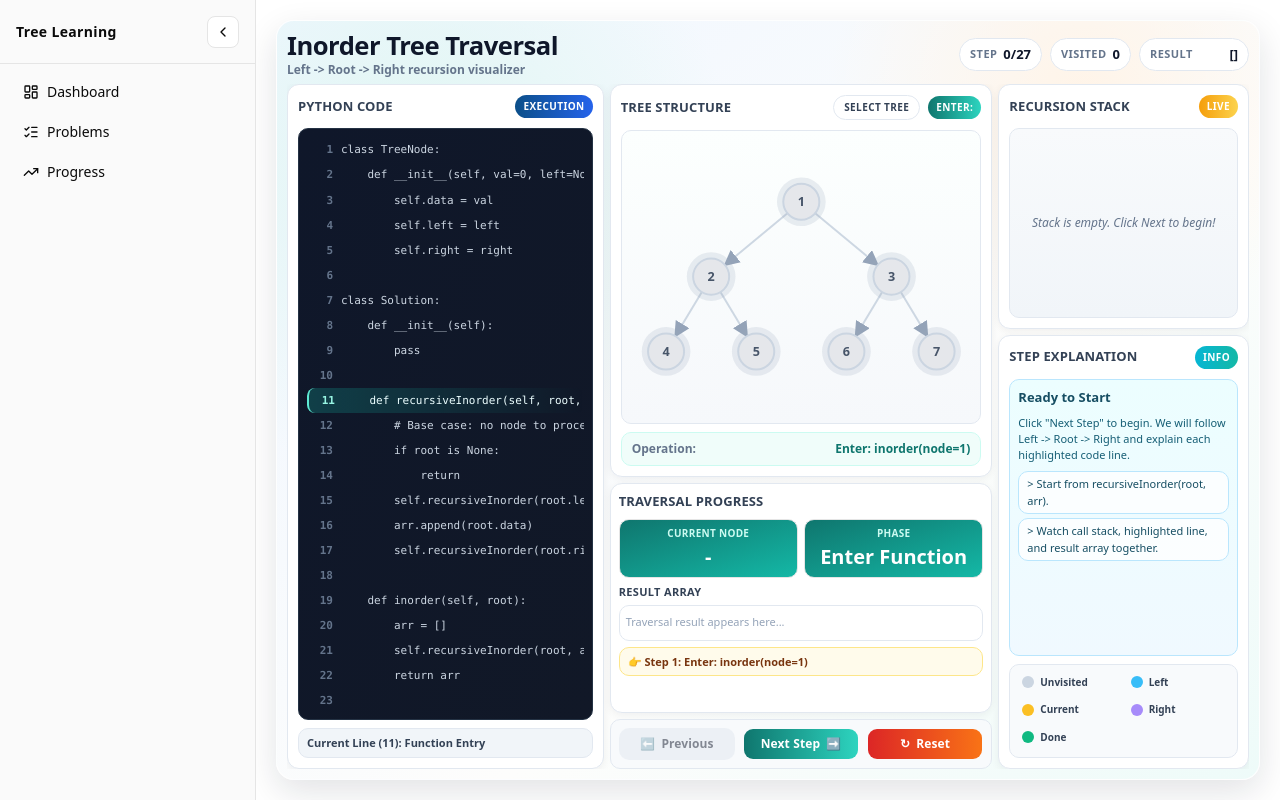
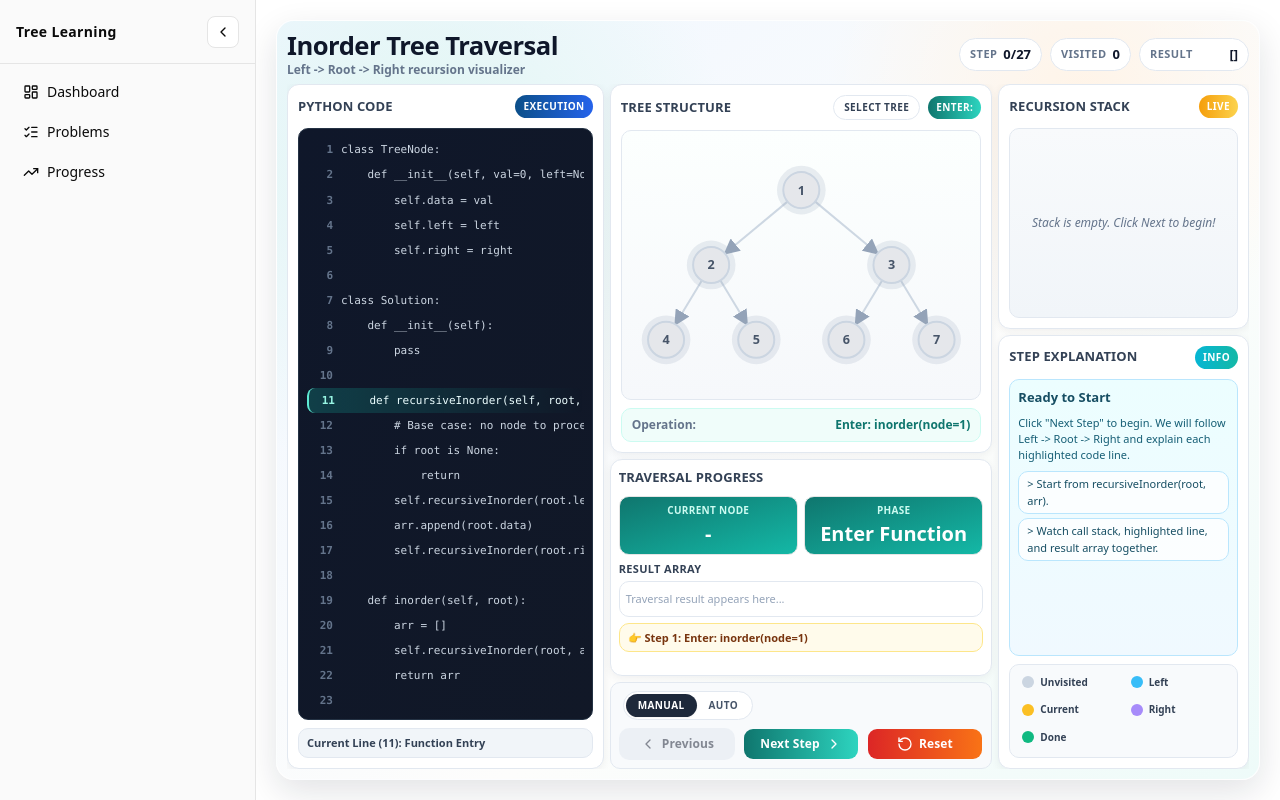
Before and after one commit to naveencreation/LeetCode-Learner, a Next.js app in the folder frontend/: page /problems/binary-tree/inorder-traversal in a window 1280 px wide. Built offline with nearby package versions, Linux system fonts and the light colour scheme.

Commit message:
lucid icon implemented

```diff
--- a/frontend/src/features/inorder/components/ControlsBar.tsx
+++ b/frontend/src/features/inorder/components/ControlsBar.tsx
@@ -1,8 +1,16 @@
 import { Button } from "@/components/ui/button";
+import { ChevronLeft, ChevronRight, Pause, Play, RotateCcw } from "lucide-react";
 
 interface ControlsBarProps {
   isAtStart: boolean;
   isAtEnd: boolean;
+  controlMode: "manual" | "auto";
+  setControlMode: (mode: "manual" | "auto") => void;
+  isPlaying: boolean;
+  autoPlaySpeedMs: number;
+  setAutoPlaySpeedMs: (speedMs: number) => void;
+  playTraversal: () => void;
+  pauseTraversal: () => void;
   nextStep: () => void;
   previousStep: () => void;
   resetTraversal: () => void;
@@ -11,36 +19,119 @@ interface ControlsBarProps {
 export function ControlsBar({
   isAtStart,
   isAtEnd,
+  controlMode,
+  setControlMode,
+  isPlaying,
+  autoPlaySpeedMs,
+  setAutoPlaySpeedMs,
+  playTraversal,
+  pauseTraversal,
   nextStep,
   previousStep,
   resetTraversal,
 }: ControlsBarProps) {
   return (
     <div className="w-full rounded-[10px] border border-slate-200 bg-slate-50 px-3 py-2">
+      <div className="mb-2 flex items-center justify-between gap-2">
+        <div className="inline-flex items-center rounded-full border border-slate-200 bg-white p-0.5 shadow-[inset_0_1px_0_rgba(255,255,255,0.8)]">
+          <button
+            type="button"
+            onClick={() => setControlMode("manual")}
+            className={`rounded-full px-3 py-1 text-[10px] font-extrabold uppercase tracking-[0.04em] transition ${
+              controlMode === "manual"
+                ? "bg-slate-800 text-white shadow-sm"
+                : "text-slate-600 hover:bg-slate-100"
+            }`}
+          >
+            Manual
+          </button>
+          <button
+            type="button"
+            onClick={() => setControlMode("auto")}
+            className={`rounded-full px-3 py-1 text-[10px] font-extrabold uppercase tracking-[0.04em] transition ${
+              controlMode === "auto"
+                ? "bg-teal-600 text-white shadow-sm"
+                : "text-slate-600 hover:bg-slate-100"
+            }`}
+          >
+            Auto
+          </button>
+        </div>
+
+        {controlMode === "auto" ? (
+          <div className="flex items-center gap-2">
+            <span className="text-[10px] font-bold uppercase tracking-[0.04em] text-slate-500">Speed</span>
+            <div className="relative">
+              <select
+                value={String(autoPlaySpeedMs)}
+                onChange={(event) => setAutoPlaySpeedMs(Number(event.target.value))}
+                className="h-8 min-w-[78px] appearance-none rounded-full border border-slate-300 bg-white pl-3 pr-8 text-xs font-extrabold text-slate-700 shadow-[inset_0_1px_0_rgba(255,255,255,0.8)] outline-none transition focus:border-teal-500"
+              >
+                <option value="1400">0.5x</option>
+                <option value="900">1x</option>
+                <option value="650">1.5x</option>
+                <option value="450">2x</option>
+              </select>
+              <span
+                aria-hidden="true"
+                className="pointer-events-none absolute right-2.5 top-1/2 -translate-y-1/2 text-[10px] font-black text-slate-500"
+              >
+                ▾
+              </span>
+            </div>
+          </div>
+        ) : null}
+      </div>
+
       <div className="flex w-full items-center justify-center gap-2">
         <Button
           variant="outline"
-          className="h-8 min-w-[116px] flex-1 rounded-lg border-0 bg-slate-200 px-2.5 text-xs font-extrabold tracking-[0.01em] text-slate-900 hover:bg-slate-300"
+          className="group h-8 min-w-[116px] flex-1 rounded-lg border-0 bg-slate-200 px-2.5 text-xs font-extrabold tracking-[0.01em] text-slate-900 hover:bg-slate-300"
           onClick={previousStep}
-          disabled={isAtStart}
+          disabled={isAtStart || controlMode === "auto"}
         >
-          <span aria-hidden="true">⬅</span>
+          <ChevronLeft
+            size={14}
+            strokeWidth={2}
+            className="transition-transform group-hover:-translate-x-0.5"
+            aria-hidden="true"
+          />
           <span>Previous</span>
         </Button>
+        {controlMode === "manual" ? (
           <Button
-          className="h-8 min-w-[116px] flex-1 rounded-lg bg-gradient-to-r from-teal-700 to-teal-400 px-2.5 text-xs font-extrabold tracking-[0.01em] text-white hover:from-teal-700 hover:to-teal-500"
+            className="group h-8 min-w-[116px] flex-1 rounded-lg bg-gradient-to-r from-teal-700 to-teal-400 px-2.5 text-xs font-extrabold tracking-[0.01em] text-white hover:from-teal-700 hover:to-teal-500"
             onClick={nextStep}
             disabled={isAtEnd}
           >
             <span>Next Step</span>
-          <span aria-hidden="true">➡</span>
+            <ChevronRight
+              size={14}
+              strokeWidth={2}
+              className="transition-transform group-hover:translate-x-0.5"
+              aria-hidden="true"
+            />
           </Button>
+        ) : (
+          <Button
+            className="h-8 min-w-[116px] flex-1 rounded-lg bg-gradient-to-r from-cyan-600 to-teal-500 px-2.5 text-xs font-extrabold tracking-[0.01em] text-white hover:from-cyan-700 hover:to-teal-600"
+            onClick={isPlaying ? pauseTraversal : playTraversal}
+            disabled={isAtEnd}
+          >
+            <span>{isPlaying ? "Pause" : "Play"}</span>
+            {isPlaying ? (
+              <Pause size={14} strokeWidth={2} aria-hidden="true" />
+            ) : (
+              <Play size={14} strokeWidth={2} aria-hidden="true" />
+            )}
+          </Button>
+        )}
         <Button
           variant="destructive"
           className="h-8 min-w-[116px] flex-1 rounded-lg bg-gradient-to-r from-red-600 to-orange-500 px-2.5 text-xs font-extrabold tracking-[0.01em] text-white hover:from-red-600 hover:to-orange-600"
           onClick={resetTraversal}
         >
-          <span aria-hidden="true">↻</span>
+          <RotateCcw size={14} strokeWidth={2} aria-hidden="true" />
           <span>Reset</span>
         </Button>
       </div>
--- a/frontend/src/features/inorder/components/InorderLayout.tsx
+++ b/frontend/src/features/inorder/components/InorderLayout.tsx
@@ -27,6 +27,13 @@ export function InorderLayout() {
     executedStep,
     isAtEnd,
     isAtStart,
+    controlMode,
+    setControlMode,
+    isPlaying,
+    autoPlaySpeedMs,
+    setAutoPlaySpeedMs,
+    playTraversal,
+    pauseTraversal,
     nextStep,
     nodeStates,
     operationBadge,
@@ -124,6 +131,13 @@ export function InorderLayout() {
           <ControlsBar
             isAtStart={isAtStart}
             isAtEnd={isAtEnd}
+            controlMode={controlMode}
+            setControlMode={setControlMode}
+            isPlaying={isPlaying}
+            autoPlaySpeedMs={autoPlaySpeedMs}
+            setAutoPlaySpeedMs={setAutoPlaySpeedMs}
+            playTraversal={playTraversal}
+            pauseTraversal={pauseTraversal}
             nextStep={nextStep}
             previousStep={previousStep}
             resetTraversal={resetTraversal}
--- a/frontend/src/features/inorder/useInorderTraversal.ts
+++ b/frontend/src/features/inorder/useInorderTraversal.ts
@@ -60,6 +60,9 @@ export function useInorderTraversal() {
   const [root, setRoot] = useState<TreeNode>(() => createSampleTree());
   const [selectedPreset, setSelectedPreset] = useState<TreePresetKey>("complete");
   const [customNodePositions, setCustomNodePositions] = useState<Record<number, NodePosition>>({});
+  const [controlMode, setControlModeState] = useState<"manual" | "auto">("manual");
+  const [isPlaying, setIsPlaying] = useState(false);
+  const [autoPlaySpeedMs, setAutoPlaySpeedMs] = useState(900);
 
   const { executionSteps, initialNodeStates } = useMemo(
     () => generateInorderExecutionSteps(root),
@@ -85,6 +88,14 @@ export function useInorderTraversal() {
 
   const resetTraversal = useCallback(() => {
     setCurrentStep(0);
+    setIsPlaying(false);
+  }, []);
+
+  const setControlMode = useCallback((mode: "manual" | "auto") => {
+    setControlModeState(mode);
+    if (mode === "manual") {
+      setIsPlaying(false);
+    }
   }, []);
 
   const goToFirst = useCallback(() => {
@@ -111,9 +122,38 @@ export function useInorderTraversal() {
       setCustomNodePositions({ ...nextPositions });
       setSelectedPreset(preset);
       setCurrentStep(runImmediately ? 1 : 0);
+      setIsPlaying(false);
     },
     [],
   );
+
+  const playTraversal = useCallback(() => {
+    if (currentStep >= executionSteps.length) {
+      return;
+    }
+
+    setIsPlaying(true);
+  }, [currentStep, executionSteps.length]);
+
+  const pauseTraversal = useCallback(() => {
+    setIsPlaying(false);
+  }, []);
+
+  useEffect(() => {
+    if (controlMode !== "auto" || !isPlaying || currentStep >= executionSteps.length) {
+      return;
+    }
+
+    const intervalId = window.setInterval(() => {
+      setCurrentStep((previous) =>
+        previous < executionSteps.length ? previous + 1 : previous,
+      );
+    }, autoPlaySpeedMs);
+
+    return () => {
+      window.clearInterval(intervalId);
+    };
+  }, [controlMode, isPlaying, currentStep, executionSteps.length, autoPlaySpeedMs]);
 
   useEffect(() => {
     const onKeyDown = (event: KeyboardEvent) => {
@@ -140,6 +180,8 @@ export function useInorderTraversal() {
   const activeStep = executionSteps[currentStep];
   const executedStep = currentStep > 0 ? executionSteps[currentStep - 1] : undefined;
   const displayStep = executedStep ?? activeStep;
+  const isAutoPlaying =
+    controlMode === "auto" && isPlaying && currentStep < executionSteps.length;
 
   return {
     root,
@@ -162,6 +204,13 @@ export function useInorderTraversal() {
     activeCallStack: executedStep?.callStack ?? [],
     isAtStart: currentStep === 0,
     isAtEnd: currentStep === executionSteps.length,
+    controlMode,
+    setControlMode,
+    isPlaying: isAutoPlaying,
+    autoPlaySpeedMs,
+    setAutoPlaySpeedMs,
+    playTraversal,
+    pauseTraversal,
     nextStep,
     previousStep,
     resetTraversal,
```
Lines whose indentation alone changed are shown as unchanged.
